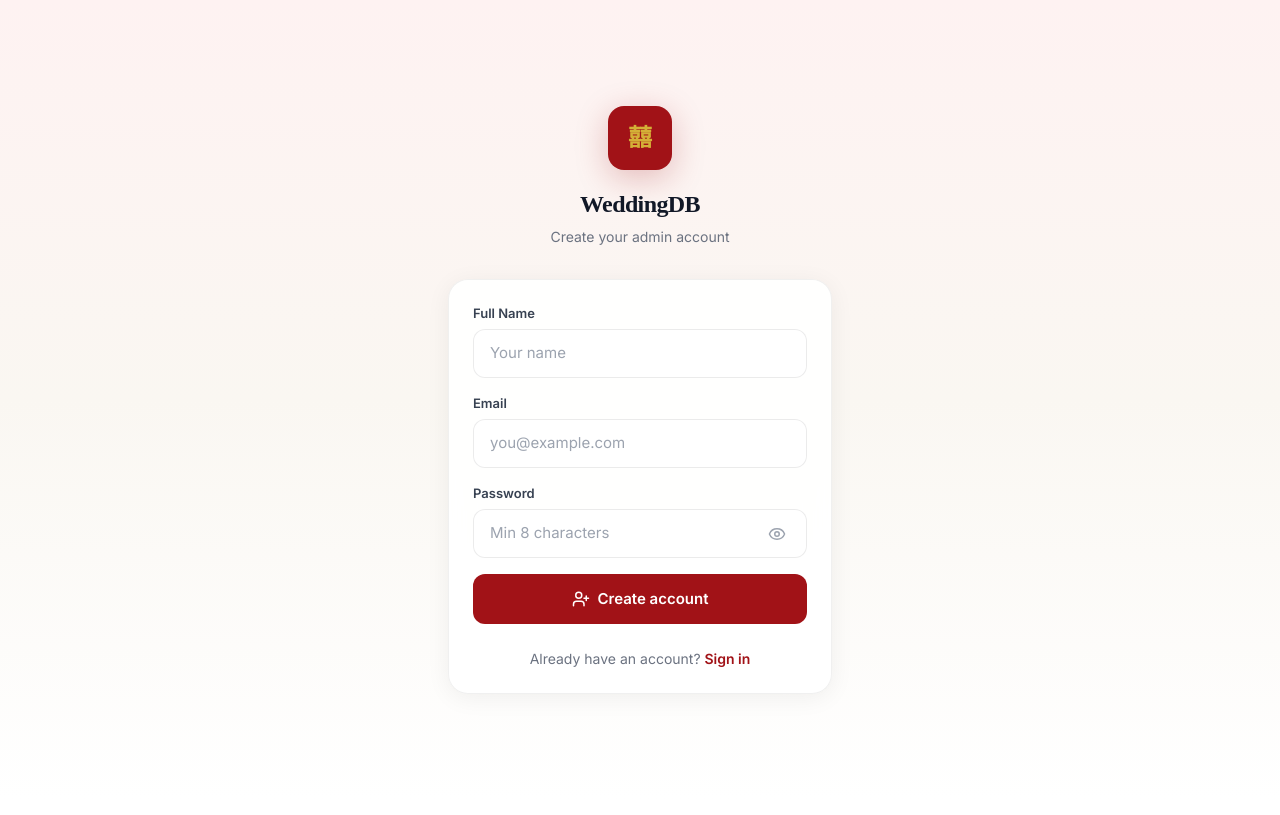
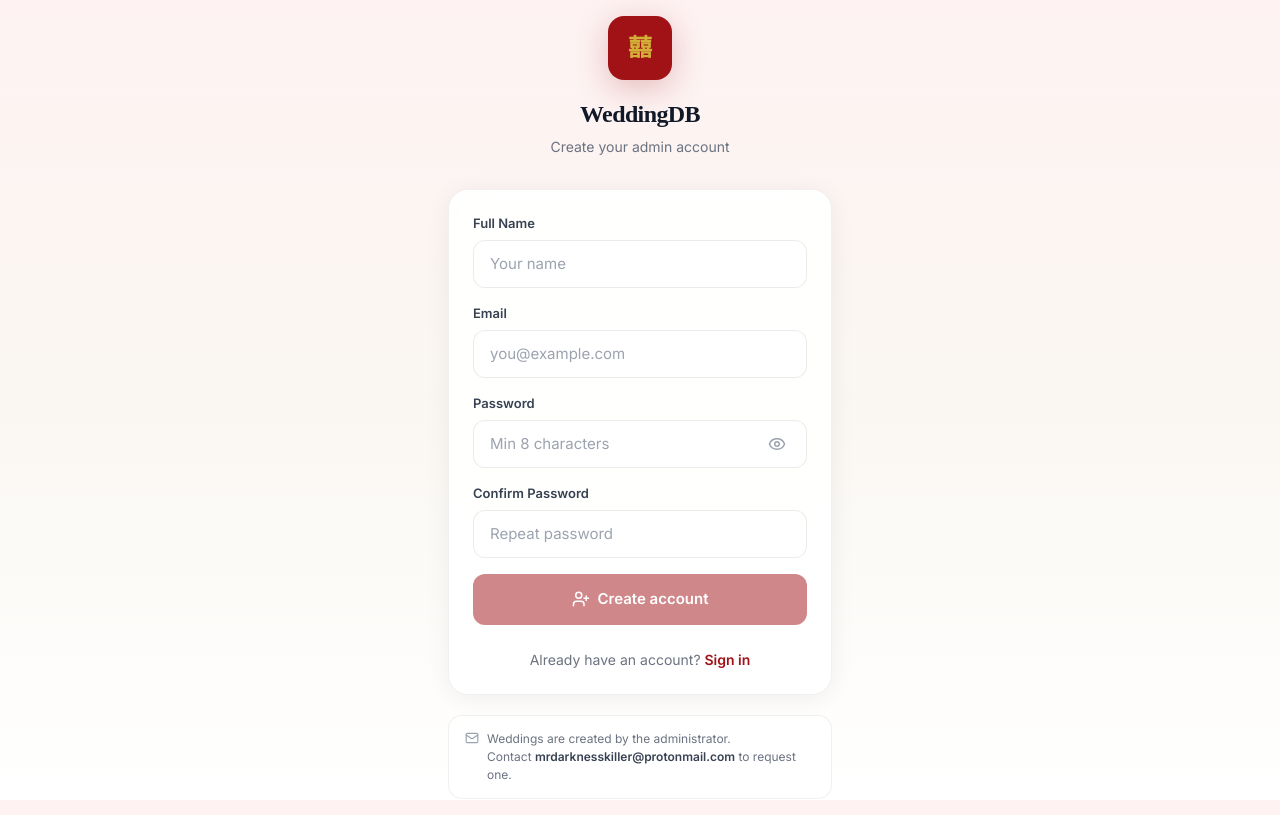
Before and after one commit to DarknessKiller/WeddingDB, a SvelteKit app in the folder frontend/: page /register in a window 1280 px wide. Built offline with nearby package versions, Linux system fonts and the light colour scheme.

Commit message:
feat(register): add confirm password, reactive requirements, contact email
Password requirements shown live as user types.
Contact mrdarknesskiller@protonmail.com note on page and in toast.

```diff
--- a/frontend/src/routes/register/+page.svelte
+++ b/frontend/src/routes/register/+page.svelte
@@ -1,16 +1,30 @@
 <script lang="ts">
   import { goto } from '$app/navigation';
   import { addToast } from '$lib/stores';
-  import { Eye, EyeOff, UserPlus } from 'lucide-svelte';
+  import { Eye, EyeOff, UserPlus, Mail } from 'lucide-svelte';
+  import PasswordRequirements from '$lib/components/ui/PasswordRequirements.svelte';
 
   let name = $state('');
   let email = $state('');
   let password = $state('');
+  let confirmPassword = $state('');
   let showPassword = $state(false);
   let loading = $state(false);
 
+  let passwordMismatch = $derived(confirmPassword.length > 0 && password !== confirmPassword);
+  let canSubmit = $derived(
+    name.length > 0 &&
+    email.length > 0 &&
+    password.length >= 8 &&
+    password === confirmPassword &&
+    /[a-zA-Z]/.test(password) &&
+    /\d/.test(password) &&
+    /[^a-zA-Z0-9]/.test(password)
+  );
+
   async function handleRegister(e: Event) {
     e.preventDefault();
+    if (!canSubmit) return;
     loading = true;
     try {
       const res = await fetch('/api/auth/register', {
@@ -23,7 +37,7 @@
         addToast(err.title || 'Registration failed', 'error');
         return;
       }
-      addToast('Account created! Please sign in.', 'success');
+      addToast('Account created! Contact mrdarknesskiller@protonmail.com to request a wedding.', 'success');
       goto('/login', { replaceState: true });
     } catch {
       addToast('Network error', 'error');
@@ -70,9 +84,27 @@
             {#if showPassword}<EyeOff size={18} />{:else}<Eye size={18} />{/if}
           </button>
         </div>
+        <PasswordRequirements {password} />
       </div>
 
-      <button type="submit" disabled={loading} class="auth-submit">
+      <div class="form-field">
+        <label for="confirmPassword" class="form-label">Confirm Password</label>
+        <input
+          id="confirmPassword"
+          type={showPassword ? 'text' : 'password'}
+          bind:value={confirmPassword}
+          required
+          minlength="8"
+          class="form-input"
+          class:input-error={passwordMismatch}
+          placeholder="Repeat password"
+        />
+        {#if passwordMismatch}
+          <p class="field-error">Passwords do not match</p>
+        {/if}
+      </div>
+
+      <button type="submit" disabled={loading || !canSubmit} class="auth-submit">
         {#if loading}<div class="btn-spinner"></div>{:else}<UserPlus size={18} />{/if}
         {loading ? 'Creating account...' : 'Create account'}
       </button>
@@ -81,5 +113,45 @@
         Already have an account? <a href="/login" class="auth-link">Sign in</a>
       </p>
     </form>
+
+    <div class="contact-note">
+      <Mail size={14} />
+      <span>Weddings are created by the administrator.<br/>Contact <strong>mrdarknesskiller@protonmail.com</strong> to request one.</span>
+    </div>
   </div>
 </div>
+
+<style>
+  .input-error {
+    border-color: #ef4444 !important;
+    box-shadow: 0 0 0 3px rgba(239, 68, 68, 0.1) !important;
+  }
+  .field-error {
+    font-size: 0.75rem;
+    color: #ef4444;
+    margin-top: 0.25rem;
+  }
+  .contact-note {
+    display: flex;
+    align-items: flex-start;
+    gap: 0.5rem;
+    margin-top: 1.25rem;
+    padding: 0.875rem 1rem;
+    background: rgba(255, 255, 255, 0.72);
+    backdrop-filter: blur(12px);
+    border: 1px solid rgba(0, 0, 0, 0.06);
+    border-radius: 0.875rem;
+    font-size: 0.75rem;
+    color: #6b7280;
+    line-height: 1.5;
+  }
+  .contact-note :global(svg) {
+    flex-shrink: 0;
+    margin-top: 1px;
+    color: #9ca3af;
+  }
+  .contact-note strong {
+    color: #374151;
+    font-weight: 600;
+  }
+</style>
```
